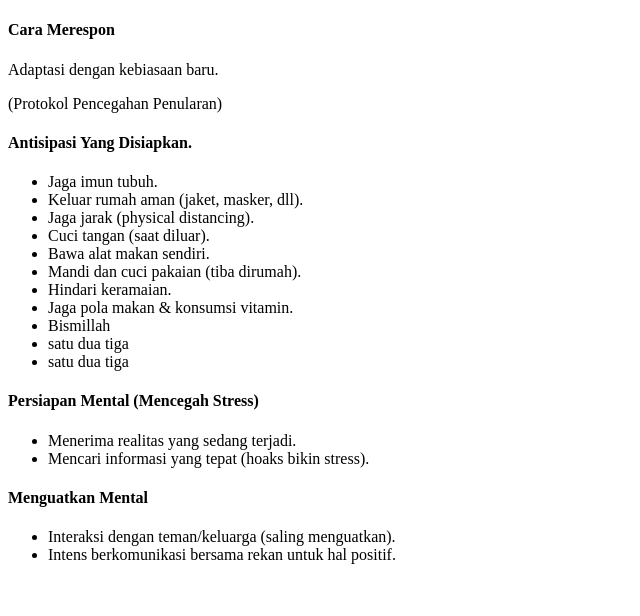
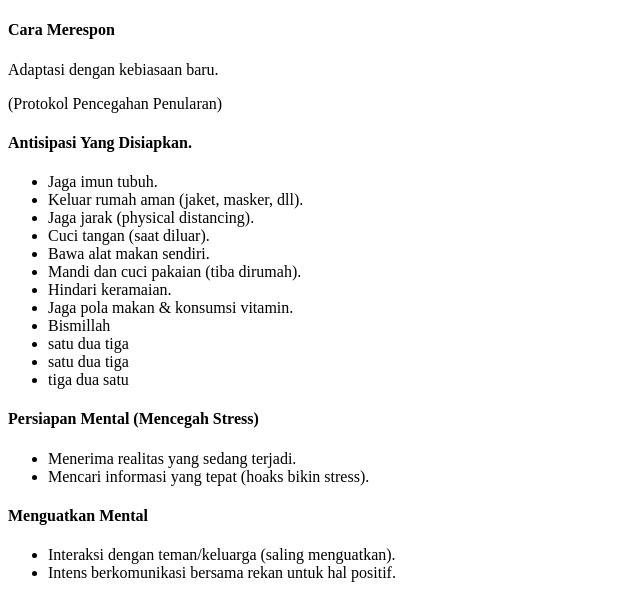
Before and after one commit to dafqil/bebas, a plain HTML site: page index.html in a window 1280 px wide. Shown: the whole page, without its empty margins (0-640 px from the left). Drawn offline with Linux system fonts and the light colour scheme.

Commit message:
Update index.html

```diff
--- a/index.html
+++ b/index.html
@@ -28,6 +28,7 @@
 								<li>Bismillah</li>
 								<li>satu dua tiga</li>
 								<li>satu dua tiga</li>
+								<li>tiga dua satu</li>
 
 							</ul>
 					</div>
```
